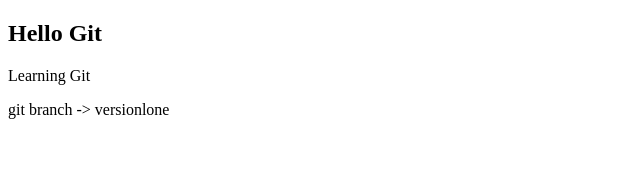
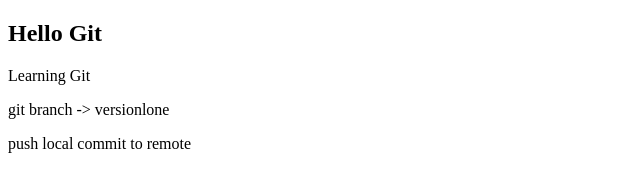
Before and after one commit to mohamedNasr99/Learn-git, a plain HTML site: page index.html in a window 1280 px wide. Shown: the whole page, without its empty margins (0-640 px from the left). Drawn offline with Linux system fonts and the light colour scheme.

Commit message:
push to remote

```diff
--- a/index.html
+++ b/index.html
@@ -9,5 +9,6 @@
     <h2>Hello Git</h2>
     <p>Learning Git</p>
     <p>git branch -> versionlone</p>
+    <p>push local commit to remote</p>
 </body>
 </html>
```
